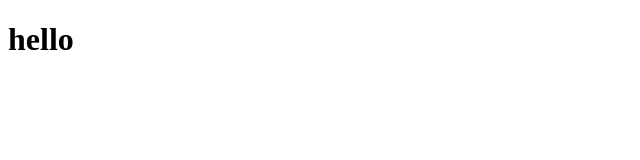
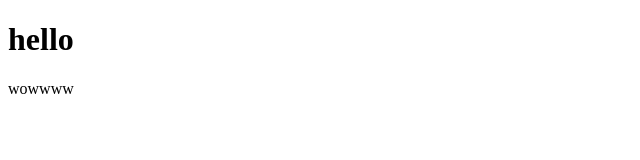
Before and after one commit to flueshot/rr, a plain HTML site: page index.html in a window 1280 px wide. Shown: the full height of the page, 0-640 px from the left. Drawn offline with Linux system fonts and the light colour scheme.

Commit message:
update readme.md

```diff
--- a/index.html
+++ b/index.html
@@ -8,5 +8,6 @@
 </head>
 <body>
 <h1>hello</h1>
+<p>wowwww</p>
 </body>
 </html>
```
